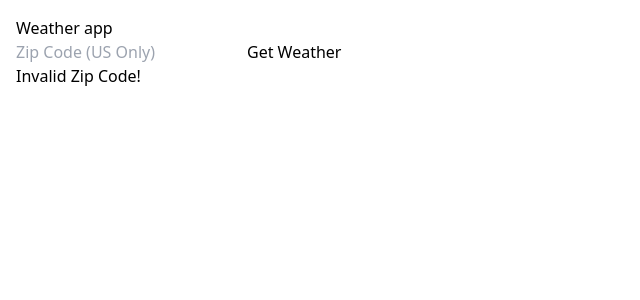
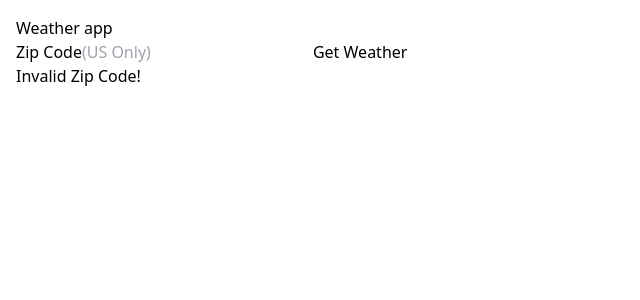
Before and after one commit to ShreyKumar/weather-app, a Next.js app: page / in a window 1280 px wide. Shown: the top 300 px of the page, without its empty margins (0-640 px from the left). Built offline with nearby package versions, Linux system fonts and the light colour scheme; no server answers; what @material-tailwind/react would draw is missing.

Commit message:
Forgot to add SEO head on Homepage and added a few more details to Readme file

```diff
--- a/src/pages/index.tsx
+++ b/src/pages/index.tsx
@@ -1,14 +1,17 @@
-import { validateUSZipCode } from "@/helpers";
 import { useSignal } from "@preact/signals-react";
 import Link from "next/link";
+import SeoHead from "@/components/SeoHead";
+import { validateUSZipCode } from "@/helpers";
 
 export default function Home () {
   const zip = useSignal('')
 
   return (
     <>
+      <SeoHead title="Weather app" description="Generated by OpenWeather API" />
       <h1 className="text-5xl text-center mb-4">Weather app</h1>
-      <input placeholder="Zip Code (US Only)" className="border border-black" type="text" name="zip" id="zip" value={zip.value} onChange={(e) => zip.value = e.target.value} />
+      <label htmlFor="zip">Zip Code</label>
+      <input placeholder="(US Only)" className="border border-black" type="text" name="zip" id="zip" value={zip.value} onChange={(e) => zip.value = e.target.value} />
       <button className="border border-black px-3 ml-3">
         <Link href={`/weather/${zip}`} className={`${!validateUSZipCode(zip.value) ? 'pointer-events-none': ''}`}>
           Get Weather
--- a/src/pages/weather/[zip].tsx
+++ b/src/pages/weather/[zip].tsx
@@ -23,7 +23,7 @@ export default function WeatherByZip({ errorMsg, weatherReport }: WeatherByZipPr
 
   return (
     <>
-      <SeoHead title="Weather app" description="Generated by OpenWeather API" />
+      <SeoHead title="Weather Forecast by Zip | Weather app" description="Find the 5 day/3 hour Weather forecast" />
       <main className='my-5 container mx-auto'>
         <CityDetails {...city} />
         <h2 className='text-3xl mb-2'>Weather forecast</h2>
```
Also changed, not shown: 1 other file (tests, documents, lock files or other folders).
